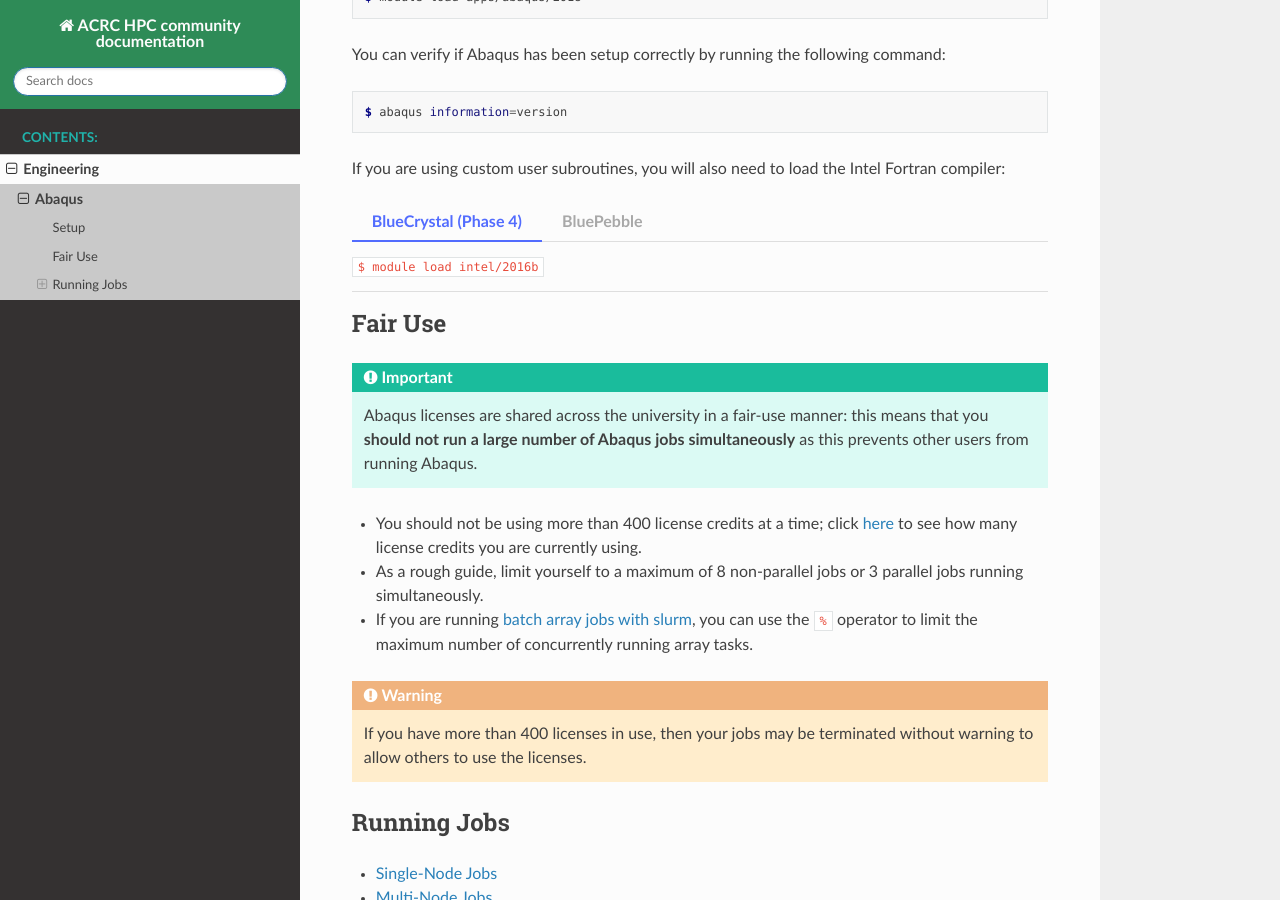
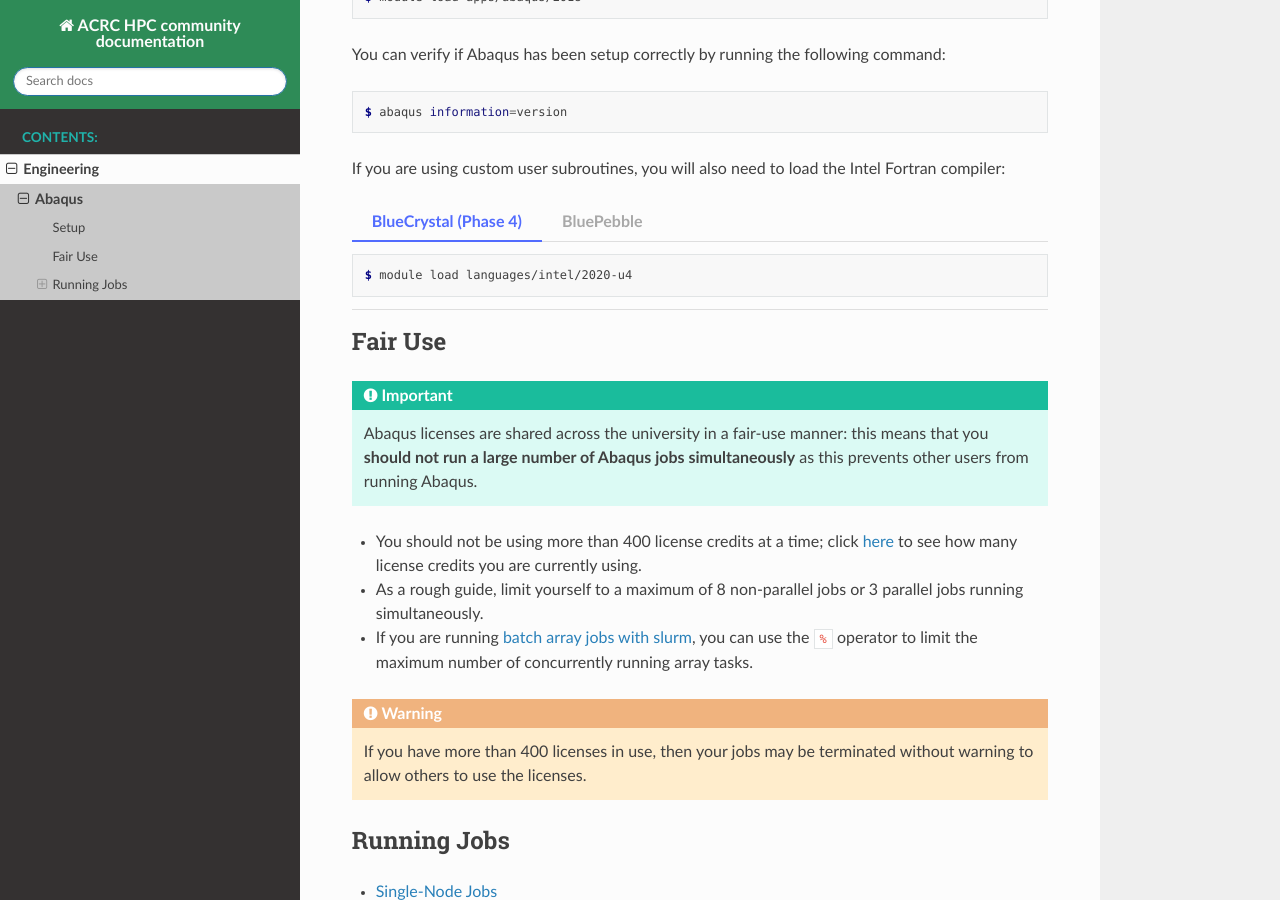
Before and after one commit to ACRC/HPC-community-docs, a Sphinx documentation site: the page built from source/engineering/abaqus/index.md, in a window 1280 px wide and 900 px high, scrolled down 802 px. Built offline with Sphinx 7.4.7 and the Read the Docs theme 2.0.0, drawn with Linux system fonts in a browser that asks for light colours; pages that are not in the unit, such as notebooks, are missing from menus.

Commit message:
Add: colon_fence extension and specify intel 2020 on BC4

`````diff
--- a/source/conf.py
+++ b/source/conf.py
@@ -69,3 +69,6 @@ html_static_path = ['_static']
 # -- MyST parser --
 # Use title: key in YAML frontmatter to set document title
 myst_title_to_header = True
+
+# MyST extensions
+myst_enable_extensions = ["colon_fence"]
--- a/source/engineering/abaqus/index.md
+++ b/source/engineering/abaqus/index.md
@@ -40,15 +40,19 @@ $ abaqus information=version
 
 If you are using custom user subroutines, you will also need to load the Intel Fortran compiler:
 
-````{tab-set}
-```{tab-item} BlueCrystal (Phase 4)
-`$ module load intel/2016b`
+::::{tab-set}
+:::{tab-item} BlueCrystal (Phase 4)
+```console
+$ module load languages/intel/2020-u4
 ```
+:::
 
-```{tab-item} BluePebble
-`$ module load lang/intel-parallel-studio-xe/2020`
+:::{tab-item} BluePebble
+```console
+$ module load lang/intel-parallel-studio-xe/2020
 ```
-````
+:::
+::::
 
 ## Fair Use
 
`````
Also changed, not shown: source/engineering/abaqus/multi-node.md (+1 -1 lines), source/engineering/abaqus/single-node.md (+1 -1 lines).
